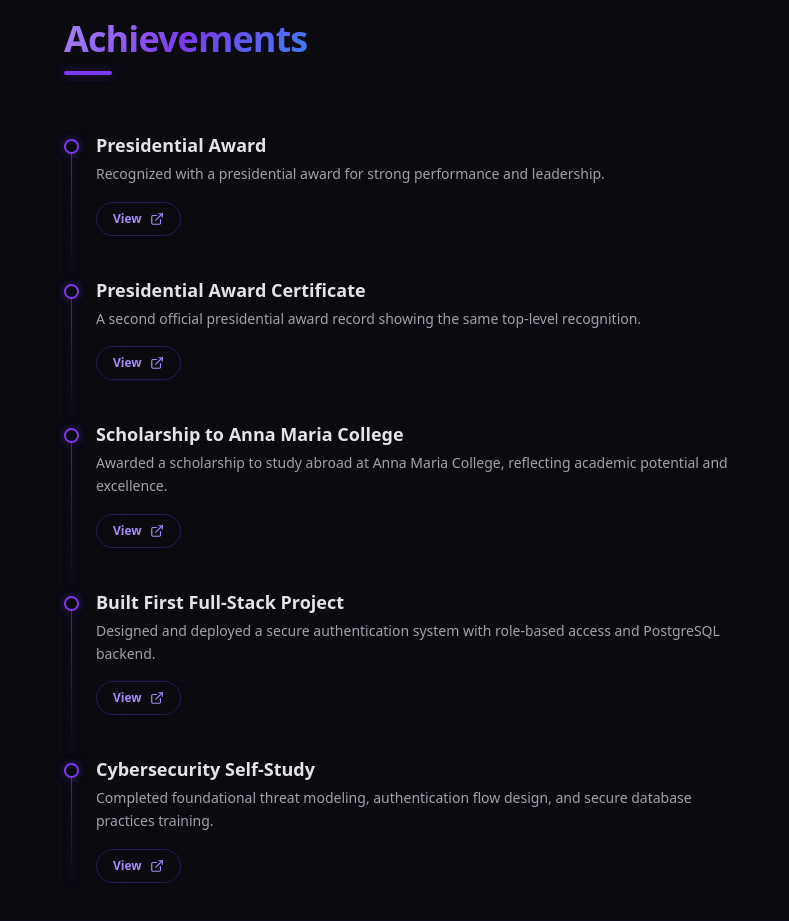
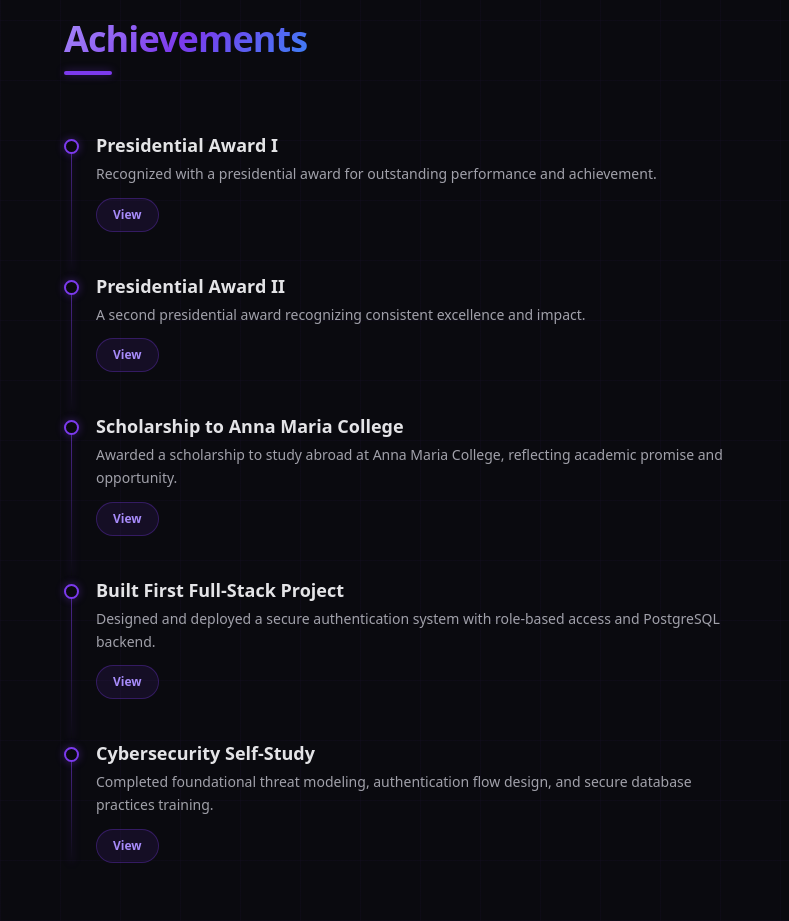
Before and after one commit to Zeph-cmd/zeph-portfolio, a Next.js app: page / in a window 1280 px wide. Shown: the part 3460-4381 px from the top of the page, without its empty margins (0-789 px from the left). Built offline with nearby package versions, Linux system fonts and the light colour scheme.

Commit message:
Update achievements with award links

```diff
--- a/src/components/Achievements.tsx
+++ b/src/components/Achievements.tsx
@@ -2,39 +2,43 @@
 
 import { useRef } from "react";
 import { motion, useInView } from "framer-motion";
-import { ExternalLink } from "lucide-react";
 import SectionWrapper from "./SectionWrapper";
 
 const achievements = [
   {
-    title: "Presidential Award",
+    title: "Presidential Award I",
     description:
-      "Recognized with a presidential award for strong performance and leadership.",
+      "Recognized with a presidential award for outstanding performance and achievement.",
     href: "/achievements/presidential-award-1.pdf",
+    label: "View",
   },
   {
-    title: "Presidential Award Certificate",
+    title: "Presidential Award II",
     description:
-      "A second official presidential award record showing the same top-level recognition.",
+      "A second presidential award recognizing consistent excellence and impact.",
     href: "/achievements/presidential-award-2.pdf",
+    label: "View",
   },
   {
     title: "Scholarship to Anna Maria College",
     description:
-      "Awarded a scholarship to study abroad at Anna Maria College, reflecting academic potential and excellence.",
+      "Awarded a scholarship to study abroad at Anna Maria College, reflecting academic promise and opportunity.",
     href: "/achievements/anna-maria-college-scholarship.pdf",
+    label: "View",
   },
   {
     title: "Built First Full-Stack Project",
     description:
       "Designed and deployed a secure authentication system with role-based access and PostgreSQL backend.",
     href: "#projects",
+    label: "View",
   },
   {
     title: "Cybersecurity Self-Study",
     description:
       "Completed foundational threat modeling, authentication flow design, and secure database practices training.",
     href: "#skills",
+    label: "View",
   },
 ];
 
@@ -69,15 +73,13 @@ function TimelineItem({
       <p className="mt-1 text-sm text-muted leading-relaxed">
         {item.description}
       </p>
-
       <a
         href={item.href}
-        target={item.href.startsWith("#") ? undefined : "_blank"}
-        rel={item.href.startsWith("#") ? undefined : "noopener noreferrer"}
-        className="mt-4 inline-flex items-center gap-2 rounded-full border border-neon/30 px-4 py-2 text-xs font-semibold text-neon-light transition-all duration-300 hover:bg-neon/10 hover:shadow-[0_0_24px_rgba(124,58,237,0.18)]"
+        target={item.href.startsWith("/") ? "_blank" : undefined}
+        rel={item.href.startsWith("/") ? "noopener noreferrer" : undefined}
+        className="mt-3 inline-flex w-fit items-center rounded-full border border-neon/30 bg-neon/10 px-4 py-2 text-xs font-semibold text-neon-light transition-all duration-300 hover:bg-neon/20 hover:glow-sm"
       >
-        View
-        <ExternalLink size={14} />
+        {item.label}
       </a>
     </motion.div>
   );
```
